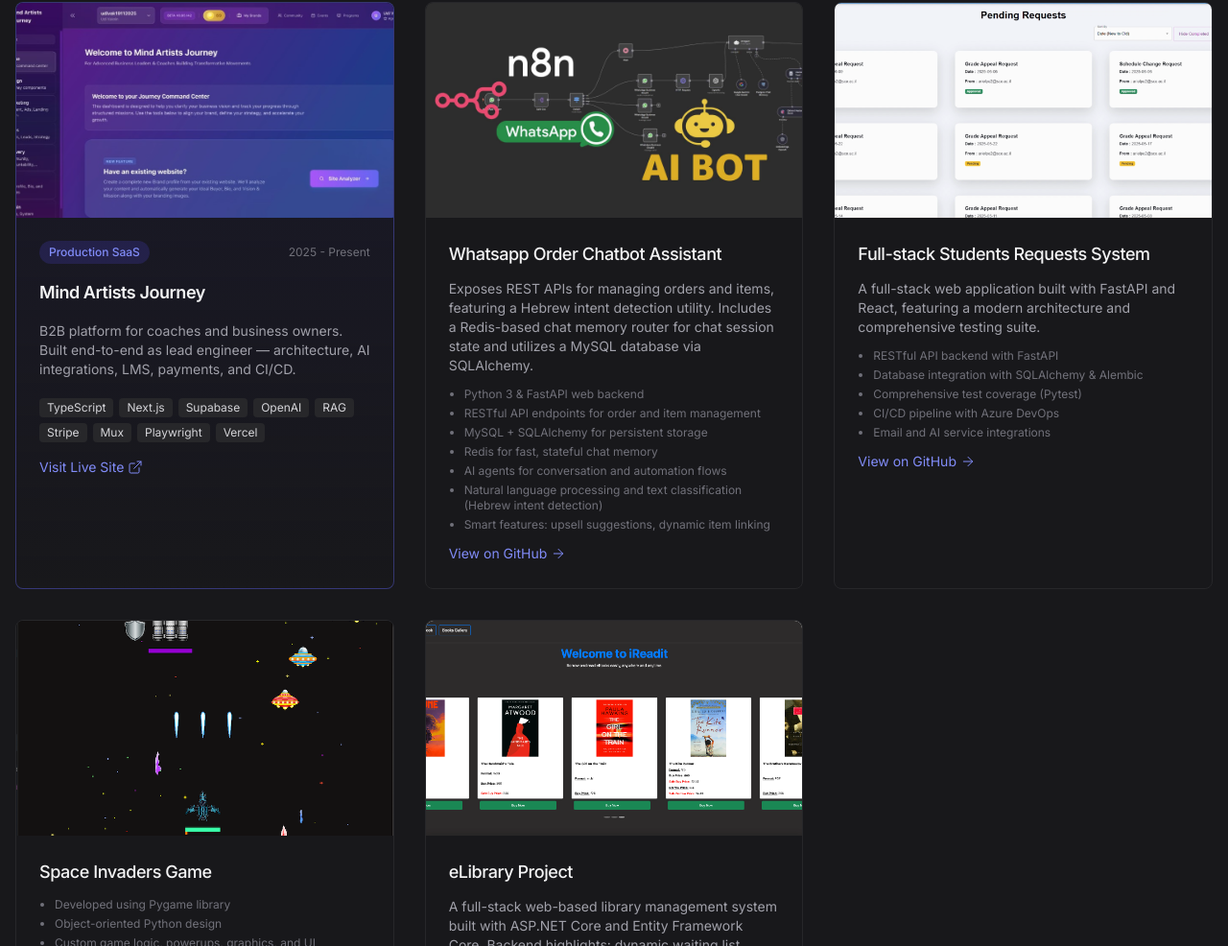
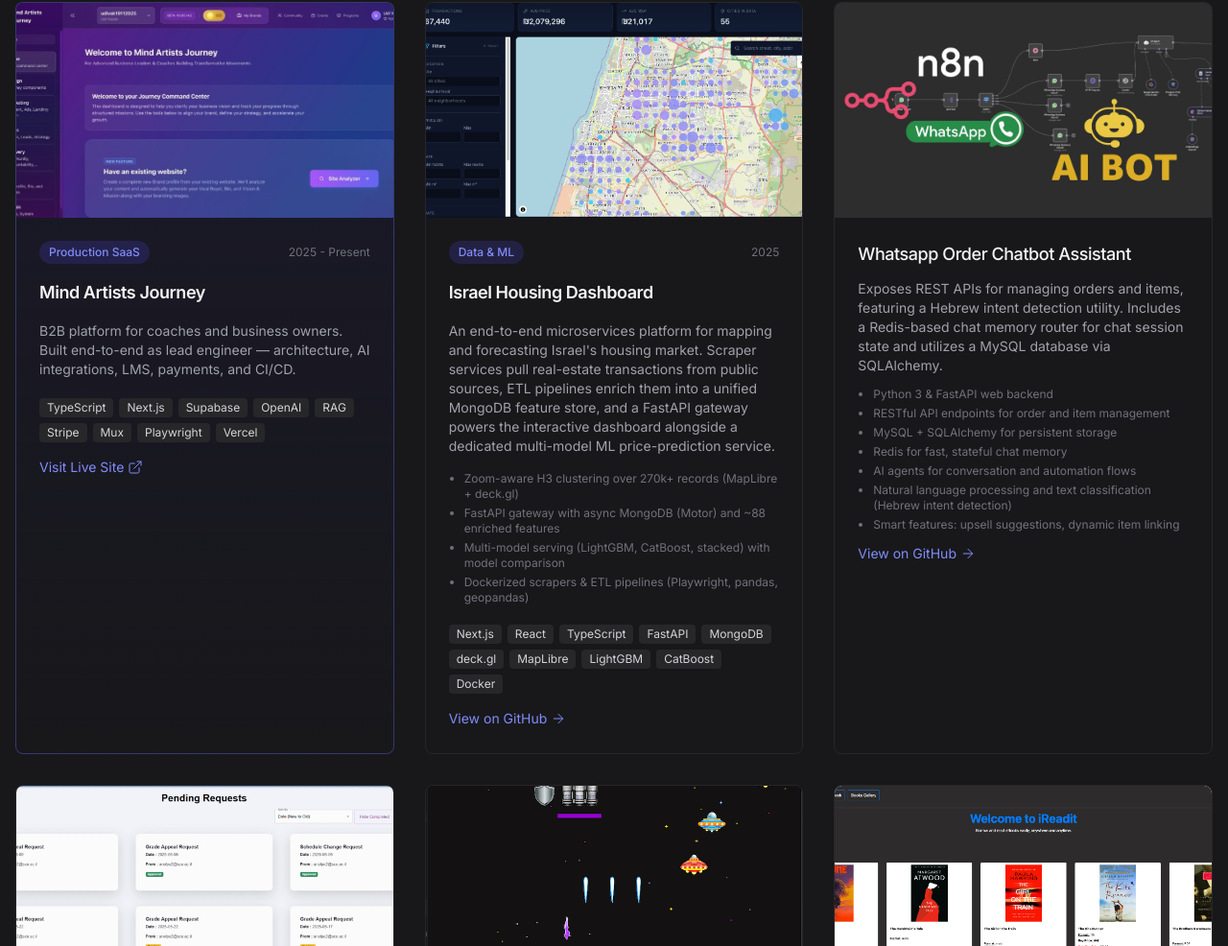
Before and after one commit to udivak/portfolio, a website: page index.html in a window 1280 px wide. Shown: the part 3121-4107 px from the top of the page at 96% size. Drawn offline with nearby package versions, Linux system fonts and the light colour scheme.

Commit message:
Add Israel Housing Dashboard project card
Adds a new portfolio entry showcasing the end-to-end microservices
platform for Israel's housing market, with cover image assets.

```diff
--- a/index.html
+++ b/index.html
@@ -266,6 +266,42 @@
             </div>
         </article>
 
+        <!-- Israel Housing Dashboard -->
+        <article class="group relative rounded-lg overflow-hidden border border-zinc-800 hover:border-indigo-500 duration-150" data-anim="fade" style="animation-delay:.2s">
+            <img src="israel_housing_dashboard_cover.png" alt="Israel Housing Dashboard — interactive transaction map with KPIs and filters" class="object-cover w-full h-56 group-hover:scale-105 duration-200">
+            <div class="p-6 space-y-4">
+                <div class="flex items-center justify-between">
+                    <span class="text-xs bg-indigo-600/20 text-indigo-400 px-2.5 py-1 rounded-full font-medium">Data & ML</span>
+                    <span class="text-xs text-zinc-500">2025</span>
+                </div>
+                <h3 class="text-lg font-semibold tracking-tight">Israel Housing Dashboard</h3>
+                <p class="text-sm text-zinc-400">
+                    An end-to-end microservices platform for mapping and forecasting Israel's housing market. Scraper services pull real-estate transactions from public sources, ETL pipelines enrich them into a unified MongoDB feature store, and a FastAPI gateway powers the interactive dashboard alongside a dedicated multi-model ML price-prediction service.
+                </p>
+                <ul class="text-xs text-zinc-500 pl-4 list-disc space-y-1">
+                    <li>Zoom-aware H3 clustering over 270k+ records (MapLibre + deck.gl)</li>
+                    <li>FastAPI gateway with async MongoDB (Motor) and ~88 enriched features</li>
+                    <li>Multi-model serving (LightGBM, CatBoost, stacked) with model comparison</li>
+                    <li>Dockerized scrapers &amp; ETL pipelines (Playwright, pandas, geopandas)</li>
+                </ul>
+                <div class="flex flex-wrap gap-1.5 pt-1">
+                    <span class="text-xs px-2 py-0.5 rounded bg-zinc-800 text-zinc-300">Next.js</span>
+                    <span class="text-xs px-2 py-0.5 rounded bg-zinc-800 text-zinc-300">React</span>
+                    <span class="text-xs px-2 py-0.5 rounded bg-zinc-800 text-zinc-300">TypeScript</span>
+                    <span class="text-xs px-2 py-0.5 rounded bg-zinc-800 text-zinc-300">FastAPI</span>
+                    <span class="text-xs px-2 py-0.5 rounded bg-zinc-800 text-zinc-300">MongoDB</span>
+                    <span class="text-xs px-2 py-0.5 rounded bg-zinc-800 text-zinc-300">deck.gl</span>
+                    <span class="text-xs px-2 py-0.5 rounded bg-zinc-800 text-zinc-300">MapLibre</span>
+                    <span class="text-xs px-2 py-0.5 rounded bg-zinc-800 text-zinc-300">LightGBM</span>
+                    <span class="text-xs px-2 py-0.5 rounded bg-zinc-800 text-zinc-300">CatBoost</span>
+                    <span class="text-xs px-2 py-0.5 rounded bg-zinc-800 text-zinc-300">Docker</span>
+                </div>
+                <a href="https://github.com/udivak/israel-housing-dashboard" class="inline-flex items-center text-sm text-indigo-400 hover:underline" target="_blank" rel="noopener">
+                    View on GitHub <i data-lucide="arrow-right" class="w-4 h-4 ml-1" stroke-width="1.5"></i>
+                </a>
+            </div>
+        </article>
+
         <!-- Whatsapp Order Chatbot Assistant -->
         <article class="group relative rounded-lg overflow-hidden border border-zinc-800 hover:border-indigo-500 duration-150" data-anim="fade" style="animation-delay:.2s">
             <img src="n8n_whatsapp_workflow.png" alt="n8n WhatsApp workflow automation" class="object-cover w-full h-56 group-hover:scale-105 duration-200">
```
Also changed, not shown: housing_dashboard_cover.png (added), israel_housing_dashboard_cover.png (added).
